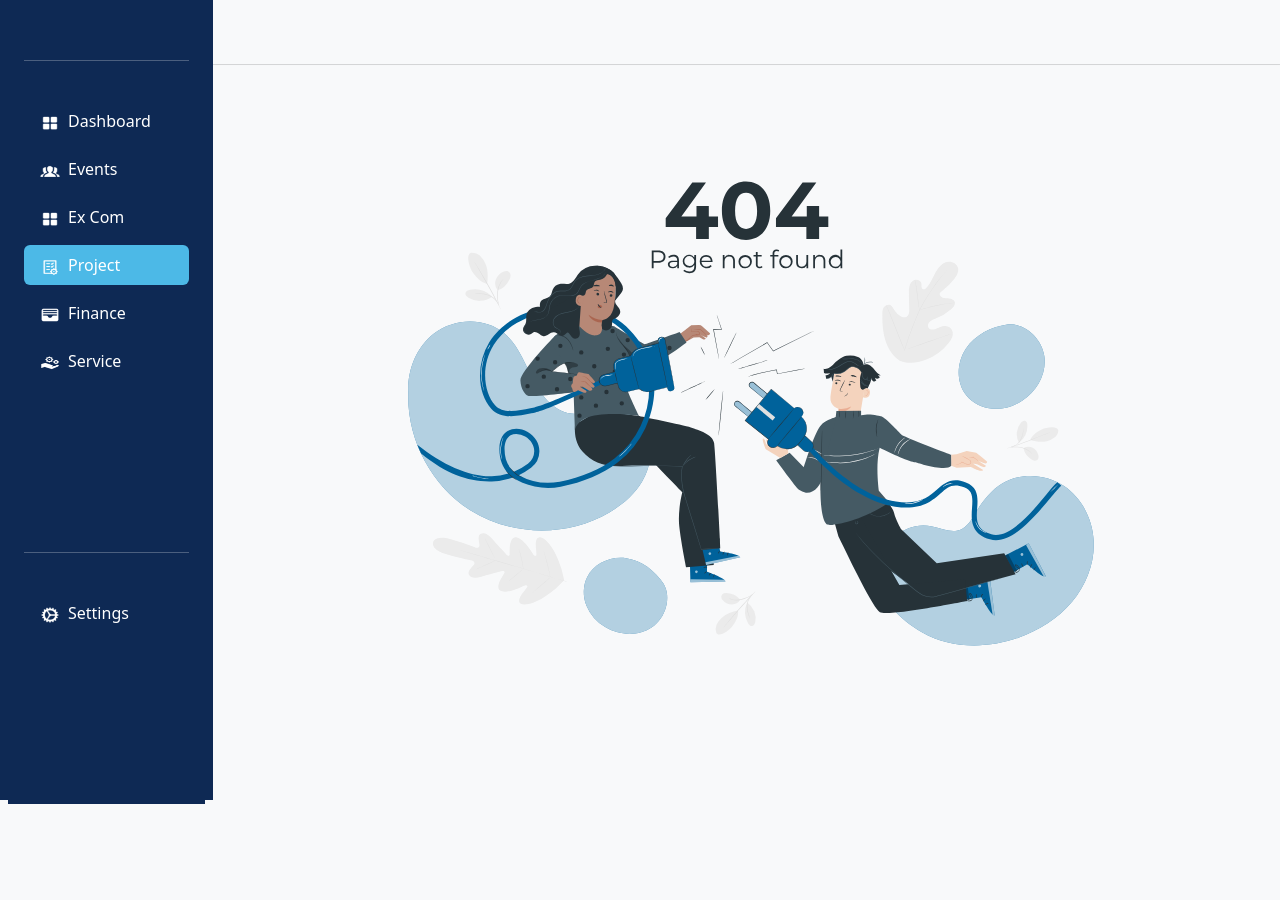
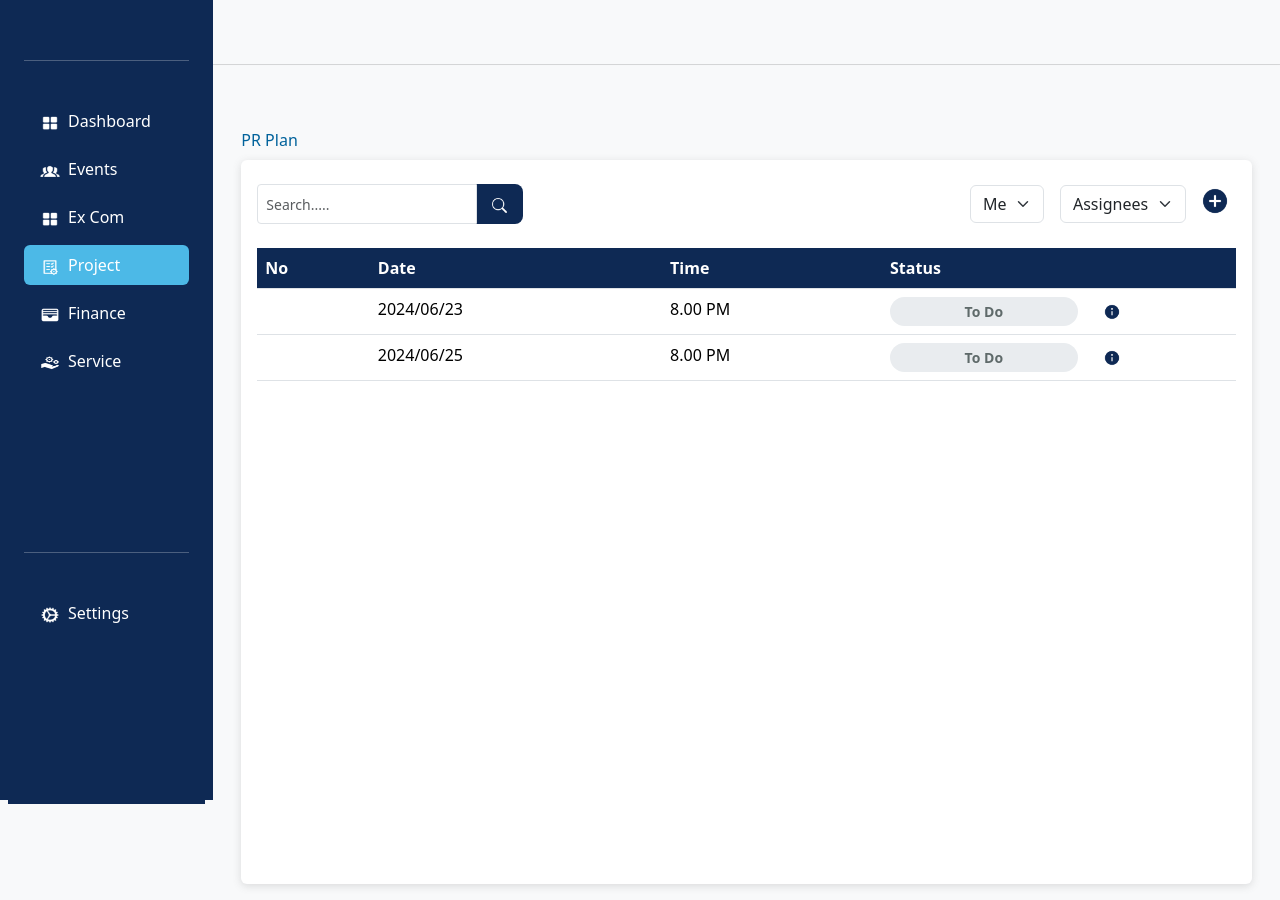
Before and after one commit to smaasath/IEEE-Student-branch-front-end, a React (Vite) app: page /dashboard/project/1/prPlan in a window 1280 px wide. Before the commit the page ends 804 px from the top, so only its background shows below. Built offline with nearby package versions, Linux system fonts and the light colour scheme.

Commit message:
pr task page
not completed, according to prtable, common table is being changed

```diff
--- a/src/App.jsx
+++ b/src/App.jsx
@@ -20,6 +20,7 @@ import ProjectPage from './pages/projectFlow/projectPage/projectPage';
 import ProjectFinanceLanding from './pages/projectFlow/finance/projectFinanceLanding/projectFinanceLanding';
 import ServiceLanding from './pages/serviceFlow/serviveLandingPage/serviveLandingPage';
 import Volunteering from './pages/serviceFlow/VolunteeringPage/VolunteeringPage';
+import ProjectPrPlan from './pages/projectFlow/prPlan/projectPrPlan';
 
 
 function App() {
@@ -43,6 +44,7 @@ function App() {
             <Route path='time-line' element={<TimeLinePage />} />
             <Route path=':id'  >
               <Route path='' element={<ProjectPage />} />
+              <Route path='prPlan' element={<ProjectPrPlan/>}/>
               <Route path='finance' element={<ProjectFinanceLanding />} />
             </Route>
           </Route>
--- a/src/components/common/commonTable/commonTable.jsx
+++ b/src/components/common/commonTable/commonTable.jsx
@@ -4,12 +4,13 @@ import financeExpence from '../../../assets/icons/financeExpence.png'
 import editPrimary from '../../../assets/icons/editPrimary.png'
 import viewPrimary from '../../../assets/icons/viewPrimary.png'
 import deleteicon from '../../../assets/icons/delete.png'
+import moreicon from '../../../assets/icons/info.png'
 import viewDark from '../../../assets/icons/darkView.png'
 import editDark from '../../../assets/icons/darkEdit.png'
 import CommonStatusContainer from '../commonStatusContainer/commonStatusContainer'
 
 
-const CommonTable = ({ tableHeading, tableData, finance, primary, viewAction, editAction, deleteAction, loading, report }) => {
+const CommonTable = ({ tableHeading, tableData, finance, primary, viewAction, editAction, deleteAction, moreAction, loading, report }) => {
 
     return (
         <div className='table-responsive overflow-y-scroll custom-scrollbar' style={{ maxHeight: report ? null : 500 }}>
@@ -60,6 +61,9 @@ const CommonTable = ({ tableHeading, tableData, finance, primary, viewAction, ed
                                                             } else if (action === "DELETE") {
                                                                 iconSrc = deleteicon;
                                                                 actionFunction = deleteAction;
+                                                            }else if (action === "MORE"){
+                                                                iconSrc = moreicon;
+                                                                actionFunction = moreAction;
                                                             }
 
                                                             return (
--- a/src/pages/excomFLow/excomDetailPage/excomDetailPage.jsx
+++ b/src/pages/excomFLow/excomDetailPage/excomDetailPage.jsx
@@ -1,6 +1,6 @@
 import React from 'react';
 import CommonButton from '../../../components/common/commonButton/commonButton';
-import { FaEnvelope, FaWhatsapp, FaFacebook, FaLinkedin } from 'react-icons/fa';
+// import { FaEnvelope, FaWhatsapp, FaFacebook, FaLinkedin } from 'react-icons/fa';
 import profile from '../../../assets/images/profile.png';
 
 const CommitteeMemberCard = ({ photo, name, phone, email, academicYear }) => {
--- /dev/null
+++ b/src/pages/projectFlow/prPlan/projectPrPlan.jsx
@@ -0,0 +1,86 @@
+import React from "react";
+import CommonSearch from "../../../components/common/commonSearch/commonSearch";
+import add from "../../../assets/icons/Add.png";
+import CommonTable from "../../../components/common/commonTable/commonTable";
+const ProjectPrPlan = () => {
+  const tableHeading = [
+    {
+        lable:"No",
+        value:"pr_no"
+    },
+    {
+        lable:"Date",
+        value:"publish_date"
+    },
+    {
+        lable:"Time",
+        value:"publish_time"
+    },
+    {
+        lable:"Status",
+        value:"status"
+    },
+    {
+        lable:"",
+        value:"ACTION",
+        type:["MORE"]
+    }
+  ];
+
+  const tableData = [
+    {
+        id:"100",
+        publish_date:"2024/06/23",
+        publish_time:"8.00 PM",
+        status:"TODO"
+    },
+    {
+        id:"101",
+        publish_date:"2024/06/25",
+        publish_time:"8.00 PM",
+        status:"TODO"
+    },
+  ]
+
+  return (
+    <div className="container">
+      <div>
+        <div className="text-cl-primary mt-4">PR Plan</div>
+        <div className="mt-2 d-flex flex-column bg-white rounded-2 common-shadow p-3">
+          <div className="mt-2 d-flex flex-wrap justify-content-between align-items-center">
+            <CommonSearch primary={false} />
+            <div className="d-flex">
+              <div>
+                <select className="form-select" aria-label="">
+                  <option selected>Me</option>
+                </select>
+              </div>
+              <div className="ms-3">
+                <select className="form-select" aria-label="">
+                  <option selected>Assignees</option>
+                </select>
+              </div>
+              <div className="ms-2">
+                <button className="bg-transparent border-0">
+                  <img src={add} width={30} />
+                </button>
+              </div>
+            </div>
+          </div>
+
+          <div className="mt-4 table-container">
+            <CommonTable
+              tableHeading={tableHeading}
+              primary={false}
+              tableData={tableData}
+              loading={false}
+              moreAction={(id)=>{}}
+            />
+          </div>
+        </div>
+      </div>
+    </div>
+  );
+};
+
+export default ProjectPrPlan;
--- a/src/pages/projectFlow/projectPage/projectPage.jsx
+++ b/src/pages/projectFlow/projectPage/projectPage.jsx
@@ -16,6 +16,9 @@ import CommonMemberContainer from '../../../components/common/commonMemberContai
 const ProjectPage = () => {
     const params = useParams();
     const navigate = useNavigate()
+    function navigateToPrPlan(){
+        navigate('prPlan');
+    }
     function navigateToFinance() {
         navigate('finance');
     }
@@ -57,7 +60,7 @@ const ProjectPage = () => {
             <div className='d-flex mt-5 justify-content-between align-items-center flex-wrap gap-4'>
                 <div className='text-cl-primary mt-4'>Board</div>
                 <div className='d-flex justify-content-end gap-4 align-items-center flex-wrap'>
-                    <div className=''><CommonButton onClick={() => { }} text={"PR Plan"} /></div>
+                    <div className=''><CommonButton onClick={() => { navigateToPrPlan() }} text={"PR Plan"} /></div>
                     <div className=''><CommonButton onClick={() => { navigateToFinance() }} text={"Finance"} /></div>
                     <div className=''><CommonButton onClick={() => { }} text={"Events"} /></div>
                 </div>
```
Also changed, not shown: src/assets/icons/info.png (added), 1 other file (tests, documents, lock files or other folders).
